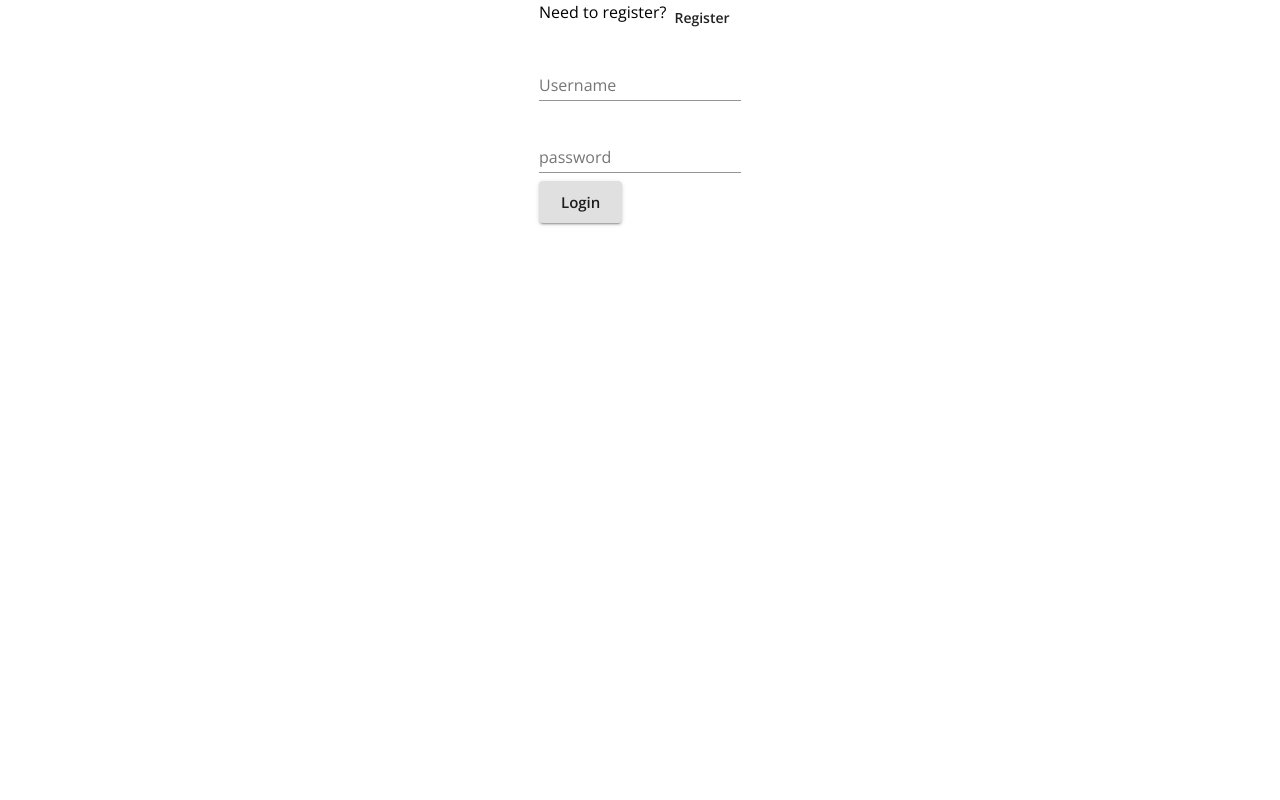
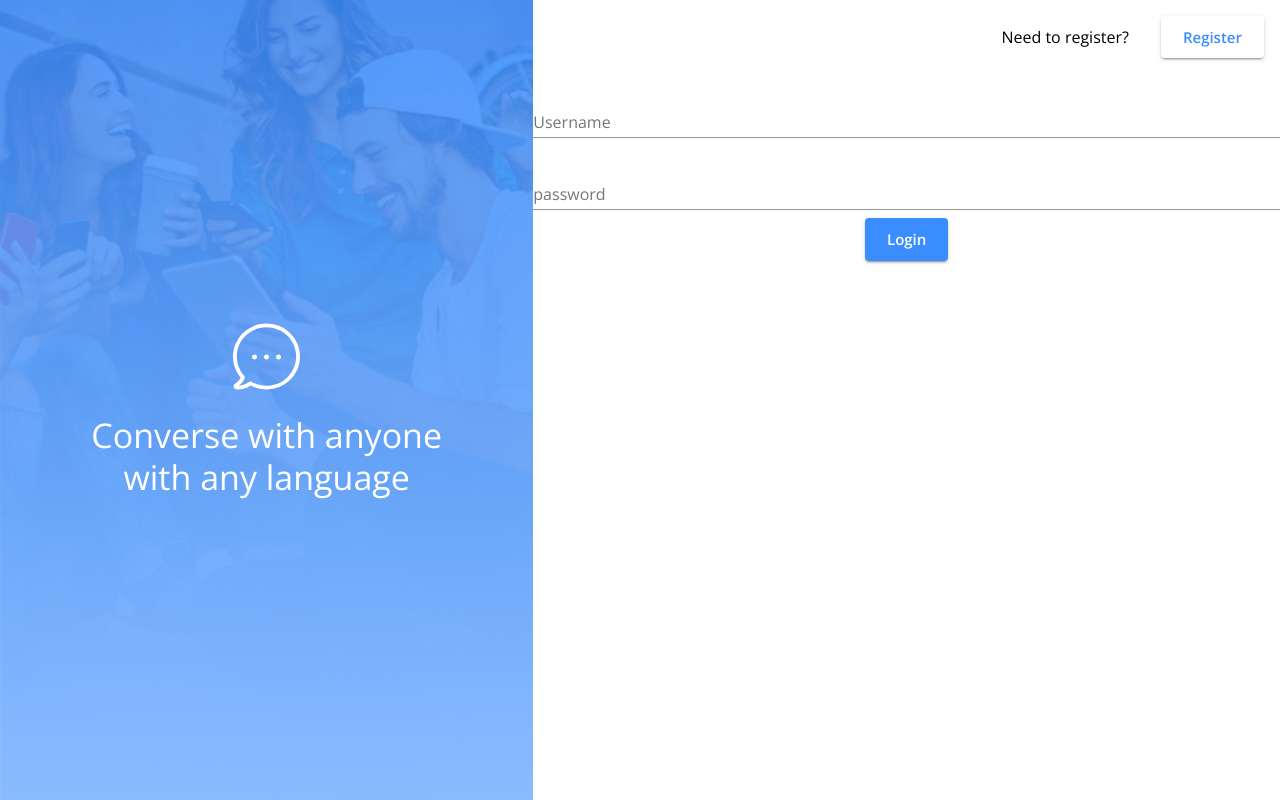
Before and after one commit to camba95/ko-hw-messenger-starter, a React (Create React App) app in the folder client/: page /login in a window 1280 px wide. Built offline with nearby package versions, Linux system fonts and the light colour scheme; no server answers.

Commit message:
feat: side banner for login

```diff
--- a/client/src/pages/Login/Login.js
+++ b/client/src/pages/Login/Login.js
@@ -10,6 +10,7 @@ import {
   TextField,
 } from "@material-ui/core";
 
+import SideBanner from "../../components/SideBanner";
 import { login } from "../../store/utils/thunkCreators";
 
 const Login = (props) => {
@@ -29,16 +30,31 @@ const Login = (props) => {
   }
 
   return (
-    <Grid container justify="center">
-      <Box>
-        <Grid container item>
-          <Typography>Need to register?</Typography>
-          <Button onClick={() => history.push("/register")}>Register</Button>
+    <SideBanner>
+      <Grid container direction="column" justify="flex-start" alignItems="stretch">
+        <Grid container item justify="flex-end" alignItems="center">
+          <Box m={2}>
+            <Typography>Need to register?</Typography>
+          </Box>
+          <Box m={2}>
+            <Button
+              size="large"
+              color="secondary"
+              variant="contained"
+              onClick={() => history.push("/register")}
+            >
+              Register
+              </Button>
+          </Box>
         </Grid>
         <form onSubmit={handleLogin}>
           <Grid>
             <Grid>
-              <FormControl margin="normal" required>
+              <FormControl
+                fullWidth
+                margin="normal"
+                required
+              >
                 <TextField
                   aria-label="username"
                   label="Username"
@@ -47,7 +63,11 @@ const Login = (props) => {
                 />
               </FormControl>
             </Grid>
-            <FormControl margin="normal" required>
+            <FormControl
+              fullWidth
+              margin="normal"
+              required
+            >
               <TextField
                 label="password"
                 aria-label="password"
@@ -55,15 +75,24 @@ const Login = (props) => {
                 name="password"
               />
             </FormControl>
-            <Grid>
-              <Button type="submit" variant="contained" size="large">
+            <Grid
+              container
+              item
+              justify="center"
+            >
+              <Button
+                color="primary"
+                type="submit"
+                variant="contained"
+                size="large"
+              >
                 Login
-              </Button>
+                </Button>
             </Grid>
           </Grid>
         </form>
-      </Box>
-    </Grid>
+      </Grid>
+    </SideBanner>
   );
 };
 
```
